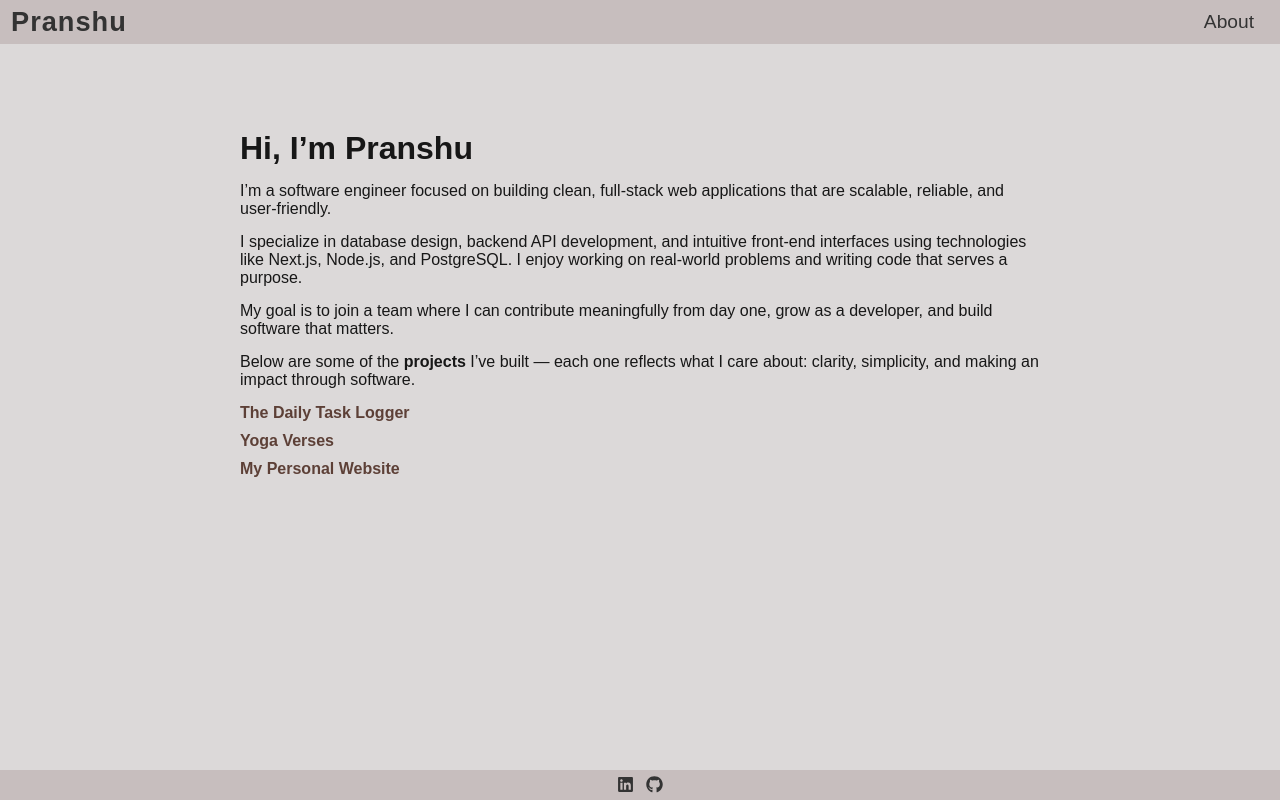
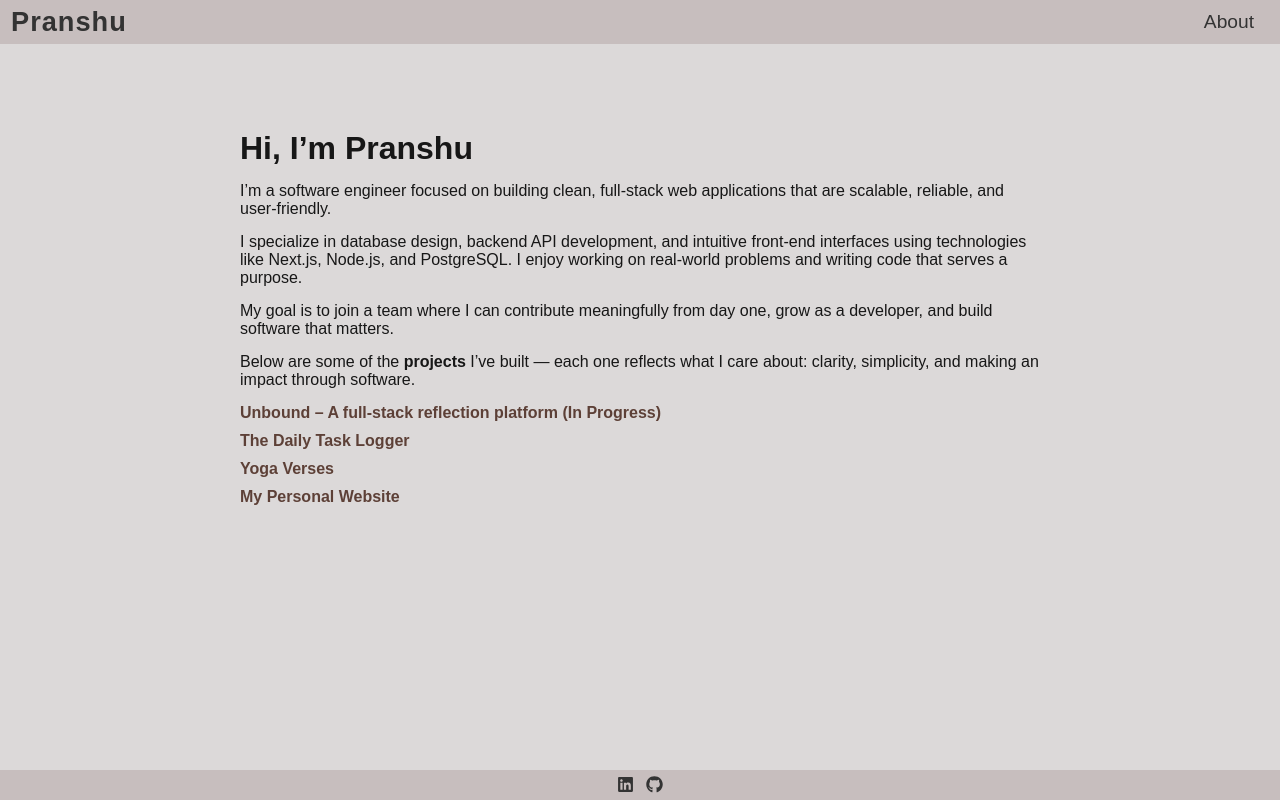
Before and after one commit to RayFrightener/pranshublog, a Next.js app in the folder blog/: page /about in a window 1280 px wide. Built offline with nearby package versions, Linux system fonts and the light colour scheme.

Commit message:
chore: add Unbound project in project list

```diff
--- a/blog/src/app/about/page.js
+++ b/blog/src/app/about/page.js
@@ -19,6 +19,7 @@ export default function About() {
                     Below are some of the <b>projects</b> I’ve built — each one reflects what I care about: clarity, simplicity, and making an impact through software.
                 </p>
                 <ul className={styles.projectList}>
+                    <li><a href="https://github.com/RayFrightener/youarefree" target="_blank" rel="noopener noreferrer">Unbound – A full-stack reflection platform (In Progress)</a></li>
                     <li><a href="https://dailytasklogger.vercel.app/" target="_blank" rel="noopener noreferrer">The Daily Task Logger</a></li>
                     <li><a href="https://yoga-shlokas.vercel.app/" target="_blank" rel="noopener noreferrer">Yoga Verses</a></li>
                     <li><a href="https://pranshublog-rho.vercel.app/" target="_blank" rel="noopener noreferrer">My Personal Website</a></li>
```
